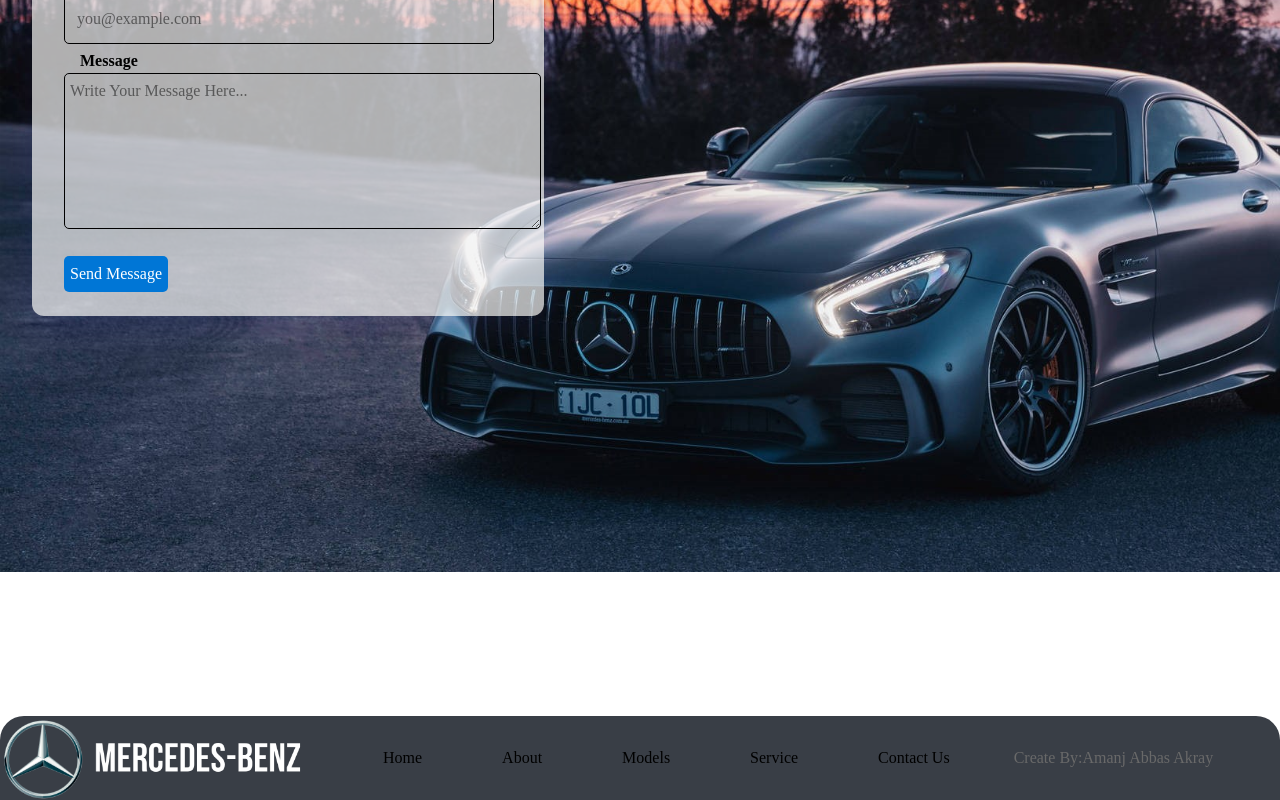
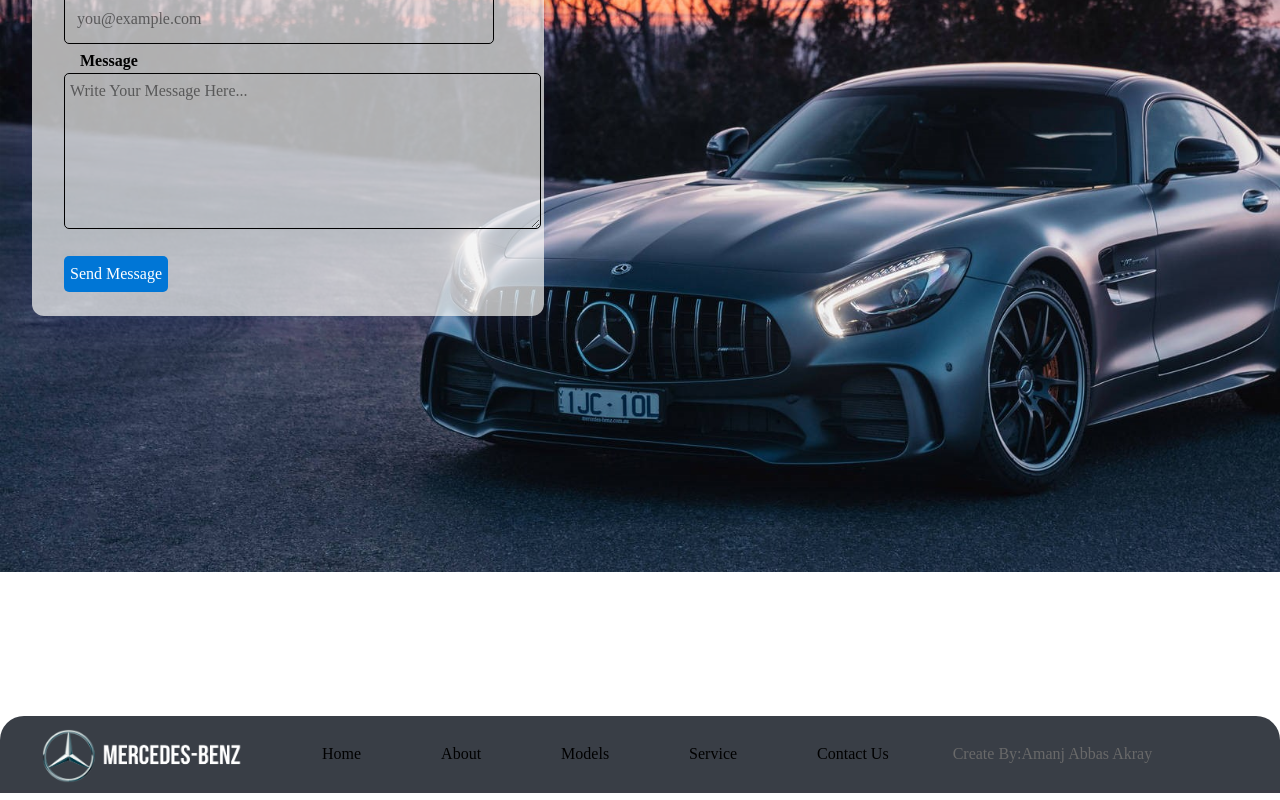
Before and after one commit to amanjabbas10/Mercedes-Benz, a React (Vite) app: page / in a window 1280 px wide. Shown: the part 5274-6074 px from the top of the page. Built offline with nearby package versions, Linux system fonts and the light colour scheme.

Commit message:
first commit

```diff
--- a/package.json
+++ b/package.json
@@ -1,6 +1,5 @@
 {
   "name": "mercedes-benz",
-  "homepage": "https://amanjabbas10.github.io/car/",
   "private": true,
   "version": "0.0.0",
   "type": "module",
--- a/src/component/page.jsx
+++ b/src/component/page.jsx
@@ -343,7 +343,7 @@ const page = () => {
       {/* part footer */}
 
       <footer>
-        <img src={img2} />
+        <img style={{ maxWidth: "200px", marginLeft: "2rem" }} src={img2} />
         <a href="#Home">Home</a>
         <a href="#About">About</a>
         <a href="#Models">Models</a>
--- a/src/style/style.css
+++ b/src/style/style.css
@@ -344,13 +344,13 @@ margin-top: 3rem;
 margin-left: 20rem;
 margin-right:20rem;
 }
-
 footer{
     margin-top: 9rem;
     border-radius: 24px 24px 0 0;
     background: #393E46;
     display:flex;
     align-items: center;
+    padding: 10px;
 }
 footer a{
 margin-left: 5rem;
```
